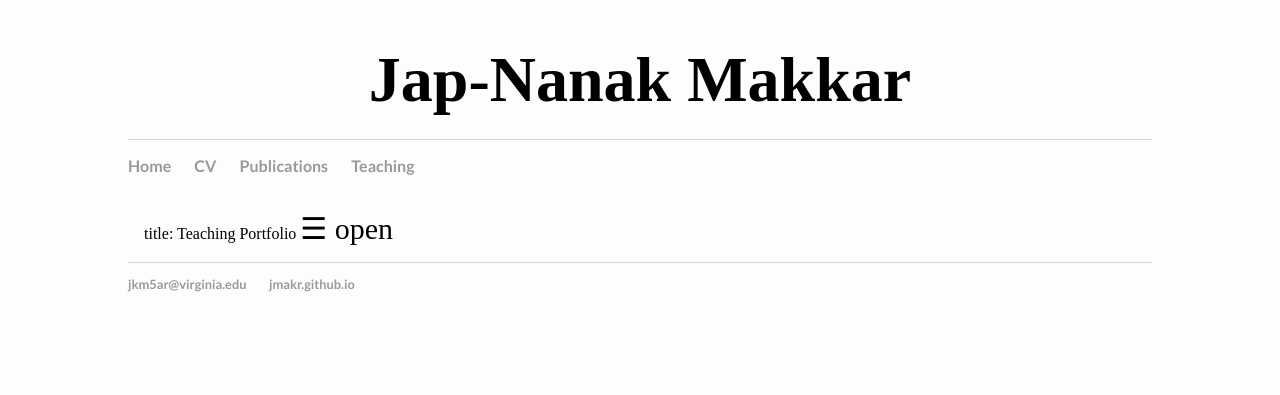
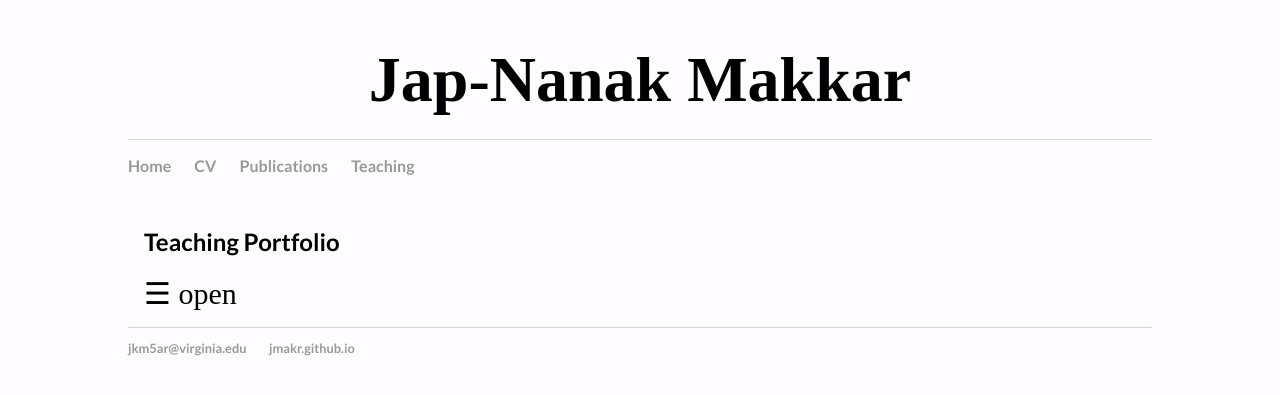
Before and after one commit to jmakr/jmakr.github.io, a Jekyll site: the page built from teaching/index.html, in a window 1280 px wide. Shown: the top 395 px of the page. Built offline with Jekyll 4.4.1, drawn with Linux system fonts in a browser that asks for light colours.

Commit message:
Update index.html

```diff
--- a/teaching/index.html
+++ b/teaching/index.html
@@ -1,9 +1,9 @@
 ---
 layout: default
-
+title: Teaching Portfolio
 ---
 
-<h2>{{ page.title }}</h2>
+
 
 
 <style>
@@ -64,8 +64,8 @@ layout: default
 </div>
 
 <div id="main">
-    title: Teaching Portfolio
 
+    <h2>{{ page.title }}</h2>
 
   <span style="font-size:30px;cursor:pointer" onclick="openNav()">&#9776; open</span>
 </div>
```
